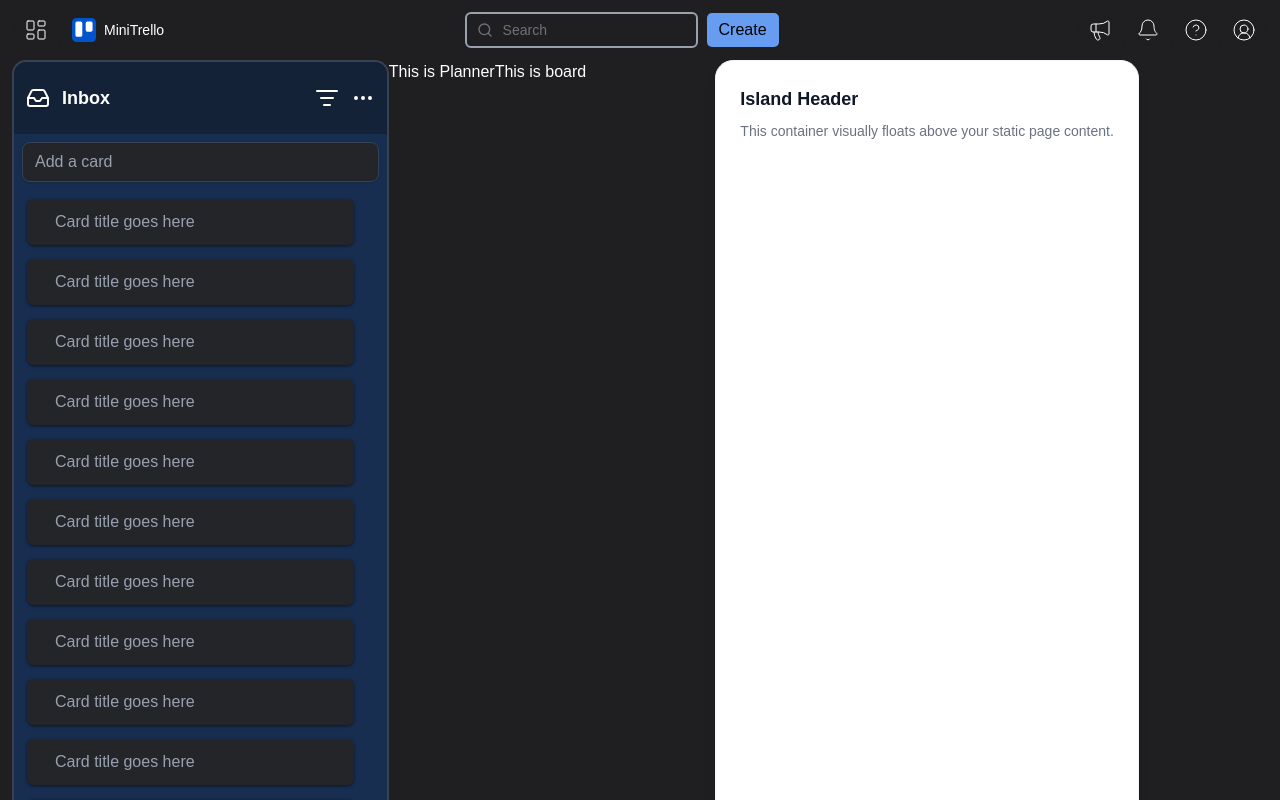
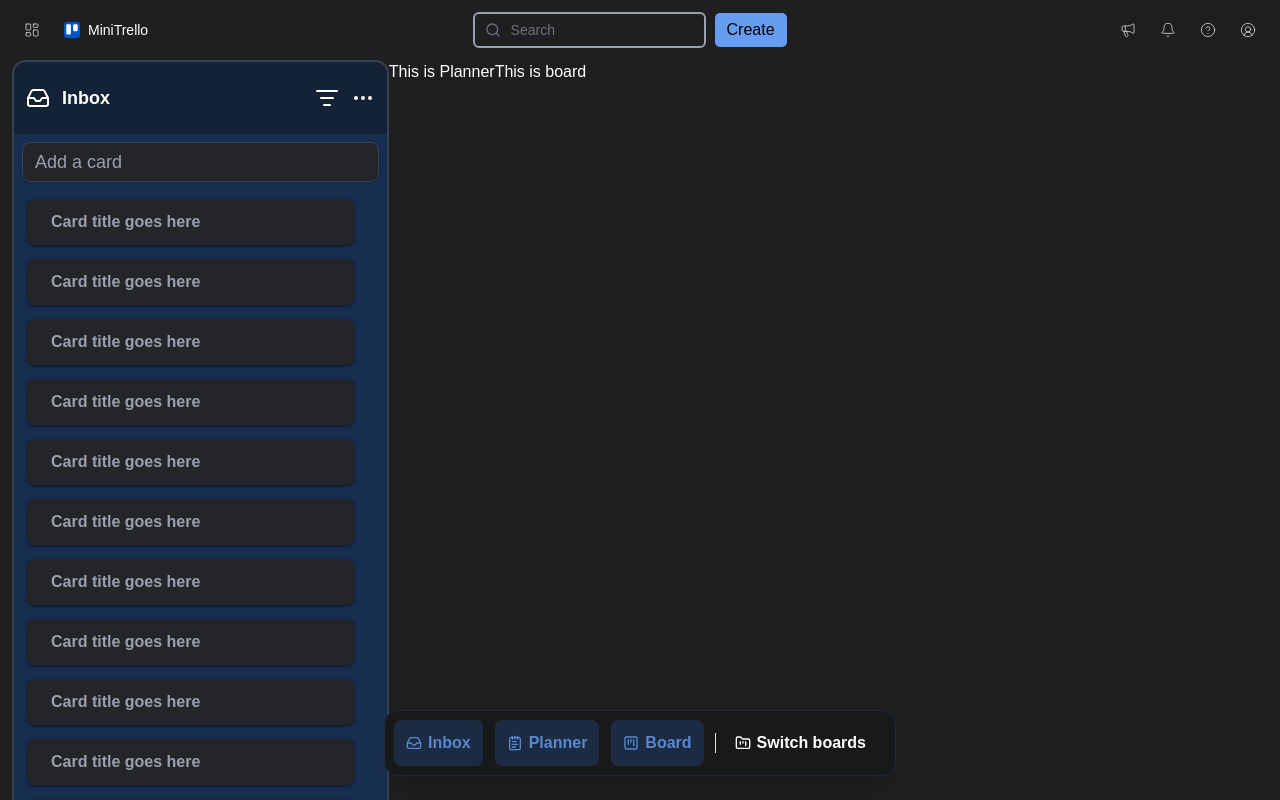
Before and after one commit to AbdallaAlhag/mini-trello, a React (Vite) app: page / in a window 1280 px wide. Built offline with nearby package versions, Linux system fonts and the light colour scheme.

Commit message:
Add control island componenet to front end

```diff
--- a/src/App.tsx
+++ b/src/App.tsx
@@ -6,9 +6,9 @@ import { Control } from "./components/features/control";
 
 function App() {
   return (
-    <div className="fixed inset-0 w-screen h-screen bg-[#1F1F21] text-white antialiased m-0 p-3 flex flex-col gap-3">
+    <div className="fixed inset-0 w-screen h-screen  bg-[#1F1F21] text-white antialiased m-0 p-3 flex flex-col gap-3">
       <Header />
-      <main className="flex h-full">
+      <main className="relative flex h-full">
         <Inbox />
         <Planner />
         <Board />
--- a/src/components/customUI/card.tsx
+++ b/src/components/customUI/card.tsx
@@ -5,18 +5,21 @@ import { Checkbox } from "../ui/checkbox";
 export function Card() {
   return (
     // change to outer button to div in order to allow inner buttons working
-    <Button className="group flex justify-between items-center bg-[#242528] shadow-sm/25  h-12 text-md text-gray-400 transition-all hover:ring-3 hover:ring-blue-300 mr-5">
+    <div
+      className="group flex justify-between items-center bg-[#242528] shadow-sm/25  h-12 text-md text-gray-400 transition-all hover:ring-3 hover:ring-blue-300 mr-5 p-2
+      cursor-pointer group/button  shrink-0   rounded-md border border-transparent bg-clip-padding text-sm font-medium whitespace-nowrap  outline-none select-none focus-visible:border-ring focus-visible:ring-3 focus-visible:ring-ring/30 active:not-aria-[haspopup]:translate-y-px disabled:pointer-events-none disabled:opacity-50 aria-invalid:border-destructive aria-invalid:ring-3 aria-invalid:ring-destructive/20 dark:aria-invalid:border-destructive/50 dark:aria-invalid:ring-destructive/40 [&_svg]:pointer-events-none [&_svg]:shrink-0 [&_svg:not([className*='size-'])]:size-4"
+    >
       <div className="flex items-center gap-1 -translate-x-3 group-hover:translate-x-0 transition-all duration-250 ease-out">
         <Checkbox
           className="opacity-0 group-hover:opacity-100 cursor-pointer transition-all duration-250 ease-in rounded-xl border-white bg-transparent data-[state=checked]:bg-green-600 data-[state=checked]:border-green-600 data-[state=checked]:text-primary-foreground"
           id="card-complete"
           defaultChecked={false}
         />
-        <span>Card title goes here</span>
+        <span className="text-base font-bold">Card title goes here</span>
       </div>
       <Button className="bg-transparent  pr-0 mr-0 opacity-0 group-hover:opacity-100">
         <SquarePen />
       </Button>
-    </Button>
+    </div>
   );
 }
--- a/src/components/features/control/index.tsx
+++ b/src/components/features/control/index.tsx
@@ -1,12 +1,42 @@
+import { Button } from "@/components/ui/button";
+import { Separator } from "@/components/ui/separator";
+import {
+  FolderKanban,
+  Inbox as InboxIcon,
+  NotepadText,
+  SquareKanban,
+} from "lucide-react";
+
 export function Control() {
+  const buttonStyle =
+    "flex items-center justify-center h-12 p-2 px-3 bg-[#1C2B42] rounded-md  hover:bg-blue-700";
+  const iconColor = "#5888D0";
+  const textStyle = "text-[#5888D0] font-bold text-base";
+
+  // 2. Define the data array for the items you want to repeat
+  const navItems = [
+    { label: "Inbox", Icon: InboxIcon },
+    { label: "Planner", Icon: NotepadText },
+    { label: "Board", Icon: SquareKanban },
+  ];
   return (
-    <div class="max-w-md mx-auto p-6 bg-white border border-gray-100 rounded-2xl shadow-lg dark:bg-gray-800 dark:border-gray-700">
-      <h3 class="text-lg font-semibold text-gray-900 dark:text-white">
-        Island Header
-      </h3>
-      <p class="mt-2 text-sm text-gray-500 dark:text-gray-400">
-        This container visually floats above your static page content.
-      </p>
+    <div className="absolute bottom-15 left-1/2 -translate-x-1/2 z-10 w-11/12 max-w-lg p-2 bg-[#18191A] border border-gray-800 rounded-xl shadow-xl ">
+      <div className="flex gap-2.5 ">
+        {navItems.map((item, index) => {
+          const { Icon, label } = item;
+          return (
+            <Button key={index} className={buttonStyle}>
+              <Icon color={iconColor} className="size-10" />
+              <span className={textStyle}>{label}</span>
+            </Button>
+          );
+        })}
+        <Separator className="h-5 self-center!" orientation="vertical" />
+        <Button className="flex items-center justify-center h-12 p-2 bg-transparent rounded-md  hover:bg-zinc-800">
+          <FolderKanban color="white" className="size-10" />
+          <span className="text-white font-bold text-base">Switch boards</span>
+        </Button>
+      </div>
     </div>
   );
 }
--- a/src/components/features/header/index.tsx
+++ b/src/components/features/header/index.tsx
@@ -51,7 +51,7 @@ export function Header() {
           <Input
             type="search"
             placeholder="Search"
-            className="w-full pl-9 pr-3 py-2 rounded-sm bg-transparent border-2 border-gray-400 text-sm text-white focus-visible:border-blue-300 focus-visible:ring-0 focus-visible:ring-offset-0 placeholder:text-muted-foreground"
+            className="w-full pl-9 pr-3 py-2 rounded-sm bg-transparent border-2 border-gray-400 text-sm text-white focus-visible:border-blue-300 focus-visible:ring-0 focus-visible:ring-offset-0 placeholder:text-muted-foreground hover:bg-zinc-800"
           />
         </div>
         <Button className="bg-[#669DF1] hover:bg-[#86B0FF] rounded-sm mx-2 text-black font-normal text-md">
--- a/src/components/features/inbox/index.tsx
+++ b/src/components/features/inbox/index.tsx
@@ -47,7 +47,7 @@ export function Inbox() {
       </header>
       {/* scroll area, add card button, then create cards component */}
       <main className="bg-[#182E51] h-full rounded-b-xl flex flex-col p-2 min-h-0">
-        <Button className="bg-[#242528] border border-gray-700 shadow-sm justify-start h-10 text-md text-gray-400 hover:bg-zinc-600 hover:border-gray-500">
+        <Button className="bg-[#242528] border border-gray-700 shadow-sm justify-start h-10 text-md text-gray-400 hover:bg-zinc-600 hover:border-gray-500 text-lg">
           Add a card
         </Button>
         <ScrollArea className="flex-1 min-h-0 pt-3">
--- a/src/components/ui/button.tsx
+++ b/src/components/ui/button.tsx
@@ -5,7 +5,7 @@ import { Slot } from "radix-ui";
 import { cn } from "@/lib/utils";
 
 const buttonVariants = cva(
-  "cursor-pointer group/button inline-flex shrink-0 items-center justify-center rounded-md border border-transparent bg-clip-padding text-sm font-medium whitespace-nowrap transition-all outline-none select-none focus-visible:border-ring focus-visible:ring-3 focus-visible:ring-ring/30 active:not-aria-[haspopup]:translate-y-px disabled:pointer-events-none disabled:opacity-50 aria-invalid:border-destructive aria-invalid:ring-3 aria-invalid:ring-destructive/20 dark:aria-invalid:border-destructive/50 dark:aria-invalid:ring-destructive/40 [&_svg]:pointer-events-none [&_svg]:shrink-0 [&_svg:not([class*='size-'])]:size-4",
+  "cursor-pointer group/button inline-flex shrink-0 items-center justify-center rounded-md border border-transparent bg-clip-padding text-sm font-medium whitespace-nowrap transition-all outline-none select-none focus-visible:border-ring focus-visible:ring-3 focus-visible:ring-ring/30 active:not-aria-[haspopup]:translate-y-px disabled:pointer-events-none disabled:opacity-50 aria-invalid:border-destructive aria-invalid:ring-3 aria-invalid:ring-destructive/20 dark:aria-invalid:border-destructive/50 dark:aria-invalid:ring-destructive/40 [&_svg]:pointer-events-none [&_svg]:shrink-0 [&_svg:not([className*='size-'])]:size-4",
   {
     variants: {
       variant: {
@@ -25,11 +25,11 @@ const buttonVariants = cva(
       size: {
         default:
           "h-9 gap-1.5 px-3 has-data-[icon=inline-end]:pr-2.5 has-data-[icon=inline-start]:pl-2.5",
-        xs: "h-6 gap-1 px-2.5 text-xs has-data-[icon=inline-end]:pr-2 has-data-[icon=inline-start]:pl-2 [&_svg:not([class*='size-'])]:size-3",
+        xs: "h-6 gap-1 px-2.5 text-xs has-data-[icon=inline-end]:pr-2 has-data-[icon=inline-start]:pl-2 [&_svg:not([className*='size-'])]:size-3",
         sm: "h-8 gap-1 px-3 has-data-[icon=inline-end]:pr-2 has-data-[icon=inline-start]:pl-2",
         lg: "h-10 gap-1.5 px-4 has-data-[icon=inline-end]:pr-3 has-data-[icon=inline-start]:pl-3",
         icon: "size-9",
-        "icon-xs": "size-6 [&_svg:not([class*='size-'])]:size-3",
+        "icon-xs": "size-6 [&_svg:not([className*='size-'])]:size-3",
         "icon-sm": "size-8",
         "icon-lg": "size-10",
         trelloNav: "h-8 px-3 py-1.5 text-[14px]",
--- /dev/null
+++ b/src/components/ui/separator.tsx
@@ -0,0 +1,26 @@
+import * as React from "react"
+import { Separator as SeparatorPrimitive } from "radix-ui"
+
+import { cn } from "@/lib/utils"
+
+function Separator({
+  className,
+  orientation = "horizontal",
+  decorative = true,
+  ...props
+}: React.ComponentProps<typeof SeparatorPrimitive.Root>) {
+  return (
+    <SeparatorPrimitive.Root
+      data-slot="separator"
+      decorative={decorative}
+      orientation={orientation}
+      className={cn(
+        "shrink-0 bg-border data-horizontal:h-px data-horizontal:w-full data-vertical:w-px data-vertical:self-stretch",
+        className
+      )}
+      {...props}
+    />
+  )
+}
+
+export { Separator }
```
Also changed, not shown: src/components/ui/input.tsx (+5 -5 lines).
